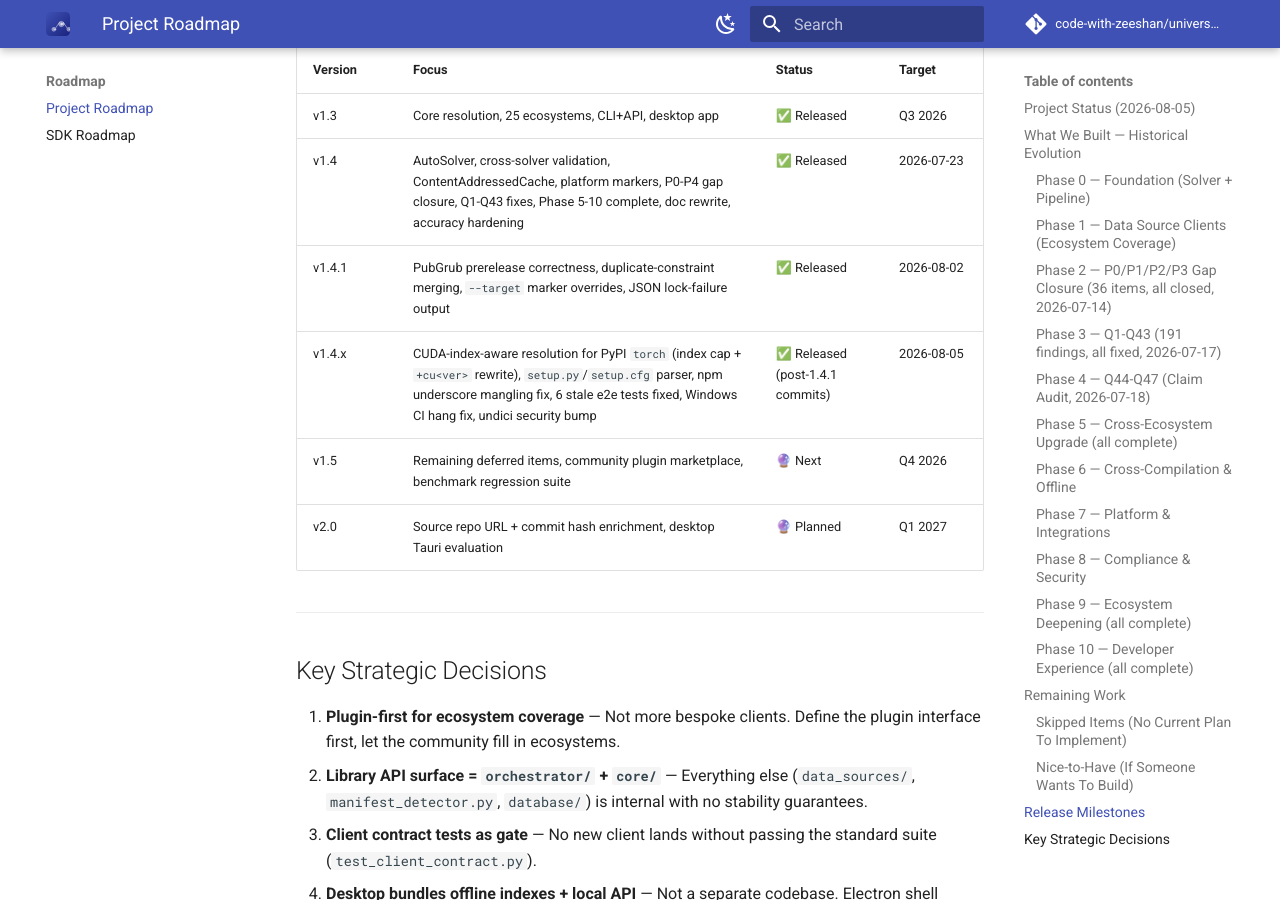
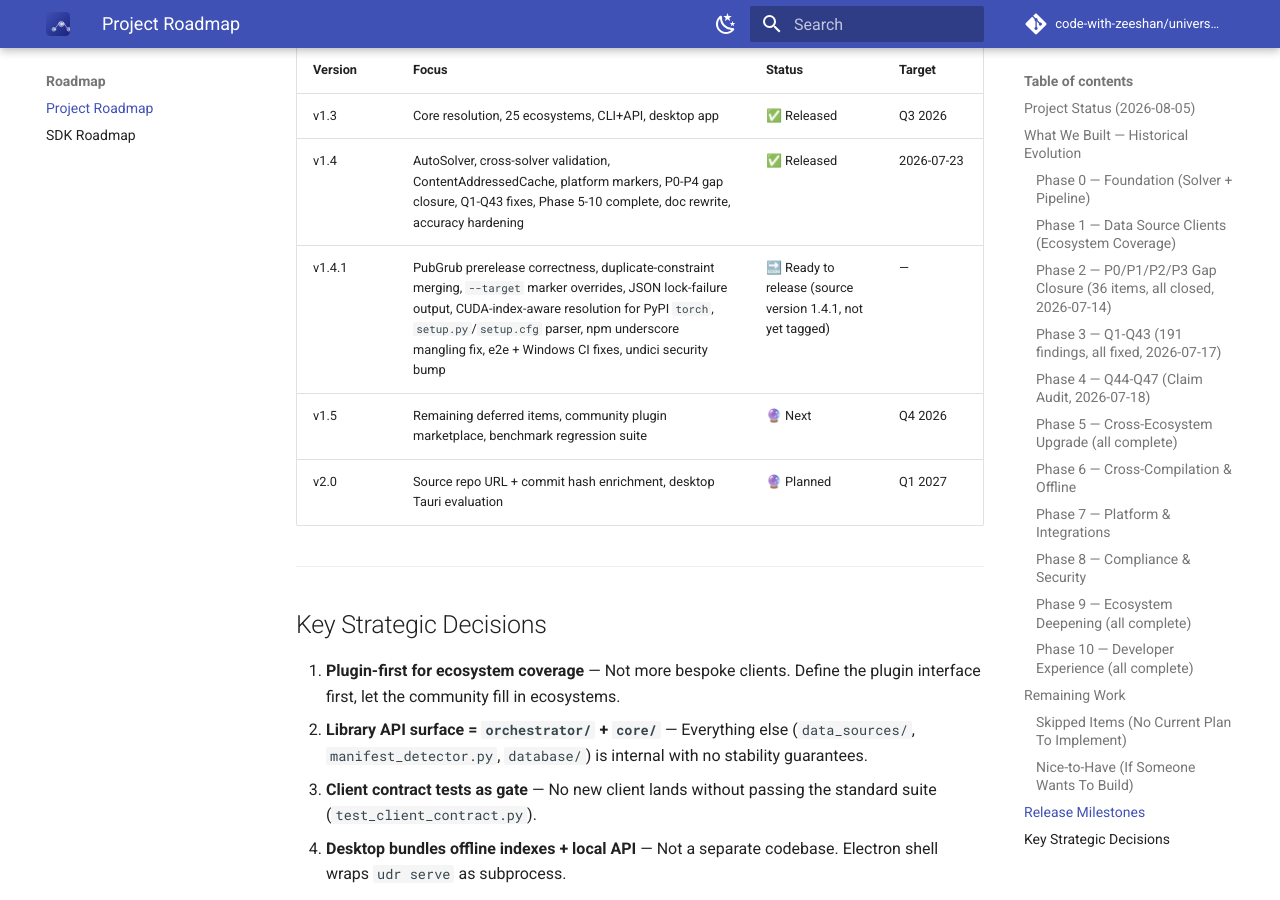
Before and after one commit to code-with-zeeshan/universal-dependency-resolver, an MkDocs documentation site: the page built from docs/ROADMAP.md, in a window 1280 px wide and 900 px high, scrolled down 9447 px. Built offline with MkDocs 1.6.1 and Material for MkDocs 9.7.7, drawn with Linux system fonts in a browser that asks for light colours; comment, search, counter and statistics services are not loaded.

Commit message:
docs: merge all post-v1.4.0 work into a single [1.4.1] Unreleased entry (not yet released)

```diff
--- a/docs/ROADMAP.md
+++ b/docs/ROADMAP.md
@@ -268,8 +268,7 @@ These items were evaluated and deliberately skipped because the effort does not
 |---------|-------|--------|--------|
 | v1.3 | Core resolution, 25 ecosystems, CLI+API, desktop app | ✅ Released | Q3 2026 |
 | v1.4 | AutoSolver, cross-solver validation, ContentAddressedCache, platform markers, P0-P4 gap closure, Q1-Q43 fixes, Phase 5-10 complete, doc rewrite, accuracy hardening | ✅ Released | 2026-07-23 |
-| v1.4.1 | PubGrub prerelease correctness, duplicate-constraint merging, `--target` marker overrides, JSON lock-failure output | ✅ Released | 2026-08-02 |
-| v1.4.x | CUDA-index-aware resolution for PyPI `torch` (index cap + `+cu<ver>` rewrite), `setup.py`/`setup.cfg` parser, npm underscore mangling fix, 6 stale e2e tests fixed, Windows CI hang fix, undici security bump | ✅ Released (post-1.4.1 commits) | 2026-08-05 |
+| v1.4.1 | PubGrub prerelease correctness, duplicate-constraint merging, `--target` marker overrides, JSON lock-failure output, CUDA-index-aware resolution for PyPI `torch`, `setup.py`/`setup.cfg` parser, npm underscore mangling fix, e2e + Windows CI fixes, undici security bump | 🔜 Ready to release (source version 1.4.1, not yet tagged) | — |
 | v1.5 | Remaining deferred items, community plugin marketplace, benchmark regression suite | 🔮 Next | Q4 2026 |
 | v2.0 | Source repo URL + commit hash enrichment, desktop Tauri evaluation | 🔮 Planned | Q1 2027 |
 
```
Also changed, not shown: CHANGELOG.md (+7 -16 lines).
